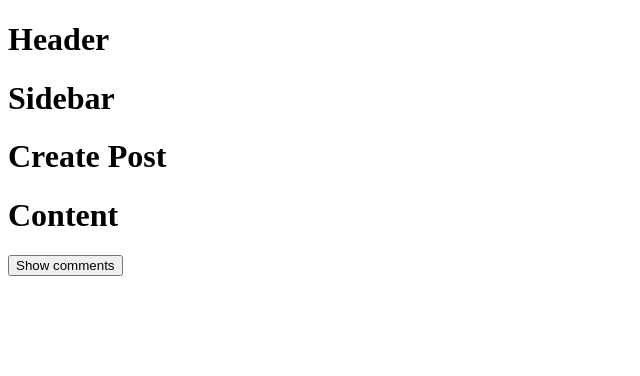
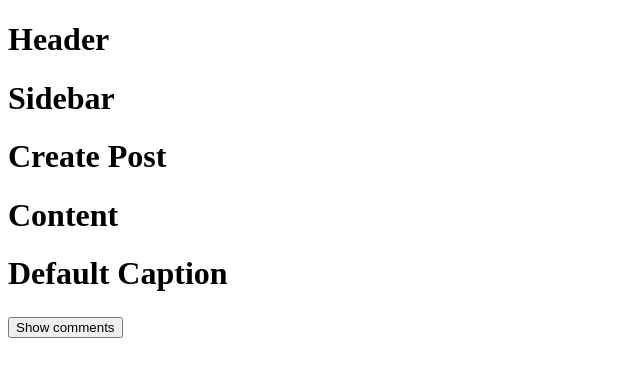
Before and after one commit to palzuncoff/shmaily-react, a React (Create React App) app: page / in a window 1280 px wide. Shown: the top 376 px of the page, without its empty margins (0-640 px from the left). Built offline with nearby package versions, Linux system fonts and the light colour scheme.

Commit message:
Add propTypes

```diff
--- a/package.json
+++ b/package.json
@@ -11,6 +11,7 @@
     "eslint-plugin-jsx-a11y": "^6.0.3",
     "eslint-plugin-prettier": "^2.4.0",
     "eslint-plugin-react": "^7.5.1",
+    "prop-types": "^15.6.0",
     "react": "^16.2.0",
     "react-disqus-comments": "^1.1.1",
     "react-dom": "^16.2.0",
--- a/src/components/Post/index.js
+++ b/src/components/Post/index.js
@@ -1,4 +1,5 @@
-import React, { Component, PropTypes } from 'react';
+import React, { Component } from 'react';
+import PropTypes from 'prop-types';
 import ReactDisqusComments from 'react-disqus-comments';
 import './index.css';
 
@@ -14,11 +15,14 @@ export class Post extends Component {
     }
 
     render() {
-        const { caption } = this.props;
+        const { caption, media, topic, pubDate } = this.props;
         const { areCommentsOpen } = this.state;
         return (
             <div>
-                {caption && <h1>{caption}</h1>}
+                <h1>{caption}</h1>
+                <h6>{pubDate}</h6>
+                {media && <div>{media}</div>}
+                {topic && <div>{topic}</div>}
                 <input
                     type="button"
                     value={areCommentsOpen ? 'Hide comments' : 'Show comments'}
@@ -37,18 +41,18 @@ export class Post extends Component {
     };
 };
 
-// Post.propTypes = {
-//     caption: PropTypes.string,
-//     media: PropTypes.string,
-//     topic: PropTypes.string,
-//     pubDate: PropTypes.string.isRequired,
-// };
-//
-// Post.defaultProps = {
-//     caption: '',
-//     media: '',
-//     topic: '',
-//
-// };
+Post.propTypes = {
+    caption: PropTypes.string,
+    media: PropTypes.string,
+    topic: PropTypes.string,
+    pubDate: PropTypes.string.isRequired,
+};
+
+Post.defaultProps = {
+    caption: 'Default Caption',
+    media: '',
+    topic: '',
+
+};
 
 export default Post;
```
